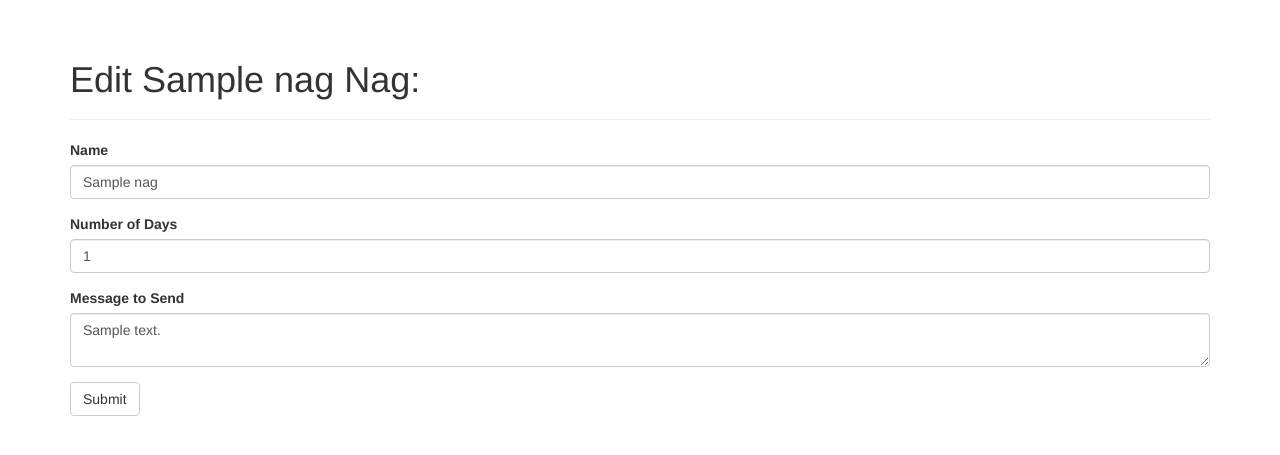
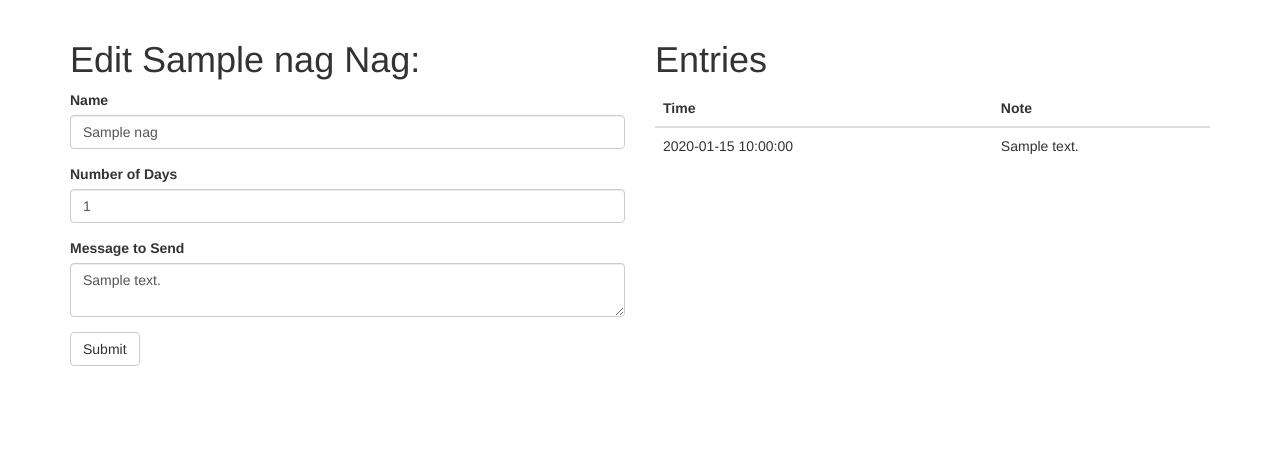
Before and after one commit to mfwarren/NagServer, a Flask app: page /nags/1/ in a window 1280 px wide. Shown: the part 52-507 px from the top of the page. Run offline with Flask 2, Linux system fonts and the light colour scheme; a user stored in the database is signed in; tables that the repository leaves empty hold one stand-in row (values such as "Sample post"); some libraries are stand-ins or nearby versions.

Commit message:
show 10 most recent entries on the page

```diff
--- a/app/main/forms.py
+++ b/app/main/forms.py
@@ -18,4 +18,5 @@ class NagForm(Form):
 
 
 class QuickCheckinForm(Form):
+    note = StringField('Note')
     submit = SubmitField('Quick Checkin')
--- a/app/main/views.py
+++ b/app/main/views.py
@@ -61,7 +61,7 @@ def quick_checkin(id):
         abort(404)
     form = QuickCheckinForm()
     if form.validate_on_submit():
-        entry = NagEntry(nag_id=nag.id)
+        entry = NagEntry(nag_id=nag.id, note=form.note.data)
         db.session.add(entry)
         return redirect(url_for('main.nags'))
 
--- a/app/models.py
+++ b/app/models.py
@@ -115,6 +115,10 @@ class Nag(db.Model):
         return self.frequency - days_since
 
     @property
+    def entries_descending(self):
+        return self.entries.order_by(desc('time'))
+
+    @property
     def quickcheck_form(self):
         from .main.forms import QuickCheckinForm
         form = QuickCheckinForm()
--- a/app/templates/nag_edit.html
+++ b/app/templates/nag_edit.html
@@ -4,9 +4,31 @@
 {% block title %}Halotis Nag Tool{% endblock %}
 
 {% block page_content %}
-<div class="page-header">
-  <h1>Edit {{ nag.name }} Nag:</h1>
+
+<div class="row">
+  <div class="col-md-6">
+    <h1>Edit {{ nag.name }} Nag:</h1>
+    {{ wtf.quick_form(form) }}
+  </div>
+  <div class="col-md-6">
+    <h1>Entries</h1>
+    <table class="table">
+      <thead>
+        <tr>
+          <th>Time</th>
+          <th>Note</th>
+        </tr>
+      </thead>
+      <tbody>
+        {% for entry in nag.entries_descending.limit(10) %}
+        <tr>
+          <td>{{ entry.time }}</td>
+          <td>{{ entry.note }}</td>
+        </tr>
+        {% endfor %}
+      </tbody>
+    </table>
+  </div>
 </div>
 
-{{ wtf.quick_form(form) }}
 {% endblock %}
--- a/app/templates/nags.html
+++ b/app/templates/nags.html
@@ -28,7 +28,7 @@
         <td>{{nag.frequency}}</td>
         <td>{{nag.most_recent_entry.time}}</td>
         <td>{{nag.days_until_next}}</td>
-        <td>{{ wtf.quick_form(nag.quickcheck_form, action=url_for('main.quick_checkin', id=nag.id), button_map={'submit': 'success btn-xs'}) }}</td>
+        <td>{{ wtf.quick_form(nag.quickcheck_form, form_type="inline", action=url_for('main.quick_checkin', id=nag.id), button_map={'submit': 'success btn-xs'}) }}</td>
       </tr>
       {% endfor %}
     </tbody>
```
